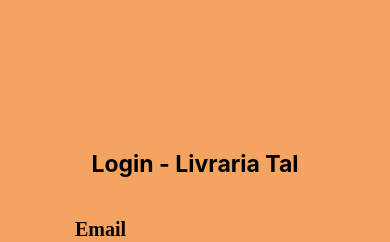
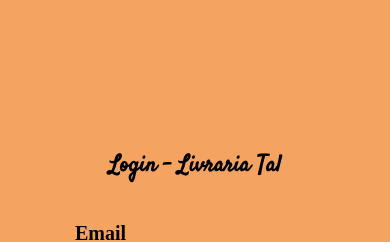
Before and after one commit to rawfaela/Livraria, a React Native app in the folder projetolivraria/: screen /Login in a window 390 px wide. Shown: the top 242 px of the page. Built offline with nearby package versions, Linux system fonts and the light colour scheme.

Commit message:
titulo 🐶

```diff
--- a/projetolivraria/Screens/Login.js
+++ b/projetolivraria/Screens/Login.js
@@ -2,15 +2,24 @@ import { Text, View, StyleSheet, TextInput, Button, Image } from 'react-native';
 import { useState } from 'react';
 import { signInWithEmailAndPassword } from 'firebase/auth';
 import { auth } from '../controller';
+import { useFonts } from 'expo-font';
+
 
 //tudo umas cor generica jeni procura uma paleta de cor e uma logo pra colocar
 
 //DECIDI FONTE , PALETA DE COR E LOGO
 export default function Login({ navigation }) {
 
+    const [fontsLoaded] = useFonts({
+        'Satisfy': require('../assets/Satisfy-Regular.ttf'),
+    });
 
     const [email, setEmail] = useState("");
     const [senha, setSenha] = useState("");
+
+    if (!fontsLoaded) {
+        return null; // ou um loading spinner
+    }
 
     const VerificarUser = () => {
         signInWithEmailAndPassword(auth, email, senha).then(userCredential => {
@@ -105,7 +114,7 @@ const styles = StyleSheet.create({
         fontSize: 23,
         paddingBottom: 40,
         alignSelf: 'center',
-        //colocar a fonte satisfy aqui
+        fontFamily: 'Satisfy'
     },
     text2: {
         paddingLeft: 15,
--- a/projetolivraria/app.json
+++ b/projetolivraria/app.json
@@ -24,6 +24,9 @@
     },
     "web": {
       "favicon": "./assets/favicon.png"
-    }
+    },
+    "plugins": [
+      "expo-font"
+    ]
   }
 }
--- a/projetolivraria/package.json
+++ b/projetolivraria/package.json
@@ -25,7 +25,8 @@
     "react-native-gesture-handler": "~2.20.2",
     "react-native-pager-view": "6.5.1",
     "react-native-reanimated": "~3.16.1",
-    "react-native-web": "^0.20.0"
+    "react-native-web": "^0.20.0",
+    "expo-font": "~13.3.1"
   },
   "devDependencies": {
     "@babel/core": "^7.20.0"
```
Also changed, not shown: projetolivraria/assets/Satisfy-Regular.ttf (added), 1 other file (tests, documents, lock files or other folders).
